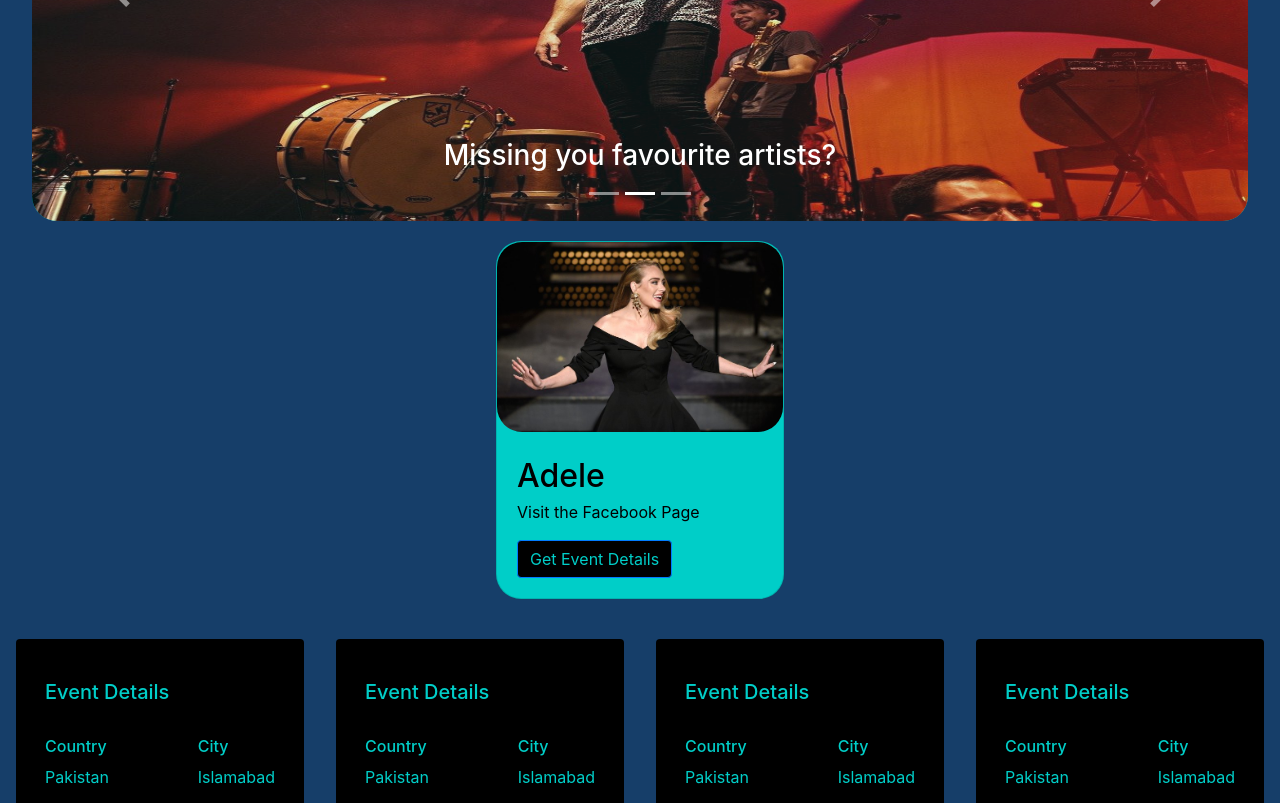
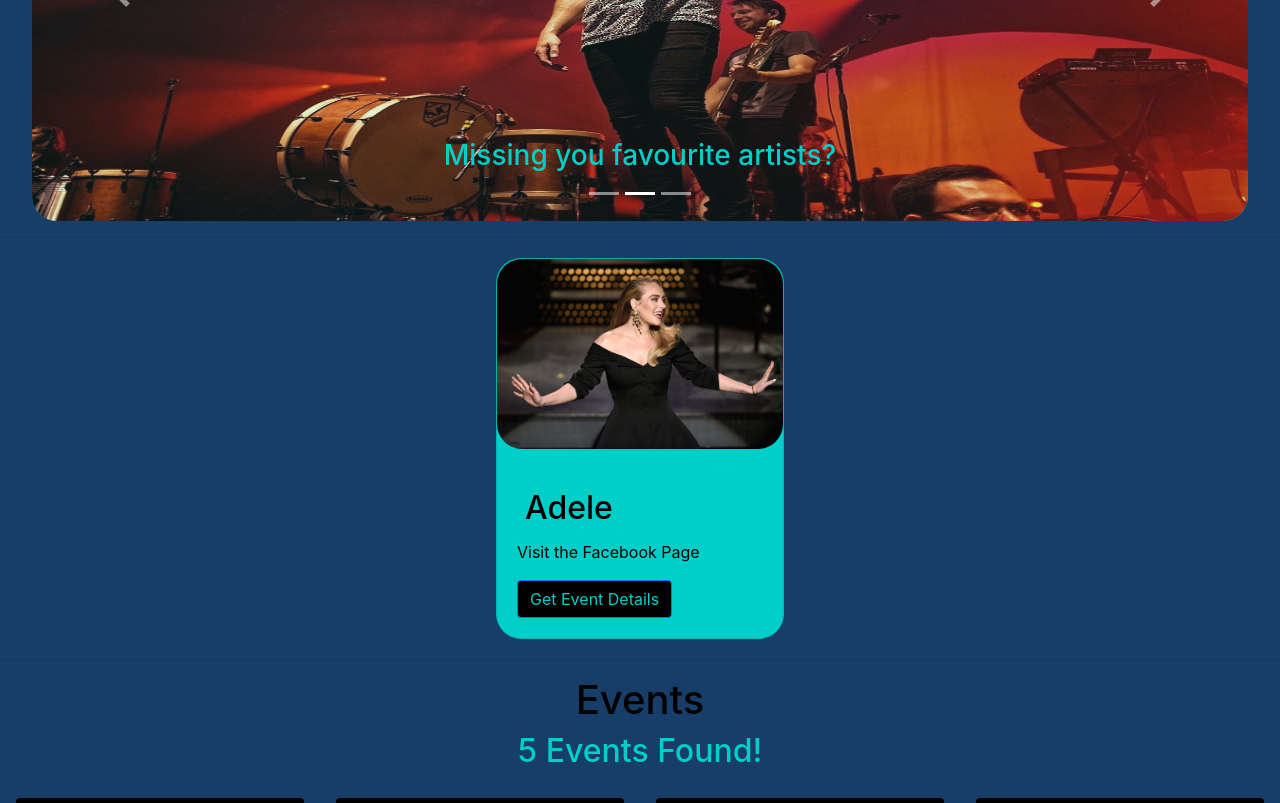
Before and after one commit to HafsaZubair17/event_searcher, a React (Create React App) app: page / in a window 1280 px wide. Shown: the part 300-1103 px from the top of the page. Built offline with nearby package versions, Linux system fonts and the light colour scheme.

Commit message:
Minor Changes in UI
Problems in UI fixed

```diff
--- a/src/App.js
+++ b/src/App.js
@@ -1,7 +1,7 @@
 import Header from "./Components/Views/Header";
 import Carousels from "./Components/Views/Carousel";
 import Artist from "./Components/Views/Artist";
-import EventDisplay from "./Components/Views/EventDisplay";
+import EventDisplay from "./Components/Views/Event/EventDisplay";
 
 function App() {
   return (
@@ -9,7 +9,9 @@
       <header>
         <Header/>
         <Carousels/>
+        <hr></hr>
         <Artist/>
+        <hr></hr>
         <EventDisplay/>
       </header>
     </div>
--- a/src/Components/Styles/Artist.scss
+++ b/src/Components/Styles/Artist.scss
@@ -20,7 +20,7 @@
 a, a:hover{
     color:$altcolor !important;
 }
-.title{
+.artist-title{
     color:$altcolor !important;
     font-size:2rem !important;
     font-weight: 500 !important;
@@ -33,12 +33,16 @@
     .artist,.card-artist{
         width:15rem;
         font-size: 10px;
+        border-radius:15px !important;
+    }
+    .card-img-top{
+        border-radius:15px !important;
     }
     .btn{
         font-size: 10px !important;
         margin-top:0.5px;
     }
-    .title{
+    .artist-title{
         font-size: 20px !important;
     }
 }
--- a/src/Components/Styles/Carousel.scss
+++ b/src/Components/Styles/Carousel.scss
@@ -18,3 +18,11 @@
     opacity: 0.9;
     border-radius: 25px;
 }
+h3{
+    color: $maincolor;
+}
+@media only screen and (max-width: 700px) {
+    h3{
+        font-size: 10px !important;
+    }
+}
--- a/src/Components/Styles/Event.scss
+++ b/src/Components/Styles/Event.scss
@@ -13,7 +13,7 @@
     margin-right:auto;
 }
 
-.card-title, h6, p{
+.event-title, h6, p{
     color:$maincolor !important;
 }
 .card-title{
--- a/src/Components/Styles/EventDisplay.scss
+++ b/src/Components/Styles/EventDisplay.scss
@@ -6,8 +6,23 @@
     flex-wrap: wrap;
     justify-content: space-around;
 }
+.heading{
+    color:$altcolor;
+    text-align: center;
+}
+.sub-heading{
+    color:$maincolor;
+    text-align: center;
+}
 @media only screen and (max-width: 700px) {
     .event-display{
     justify-content: center;
+    }
+    .heading{
+        font-size: 20px;
+    }
+    .sub-heading{
+        font-size: 16px;
+    }
+
 }
-    }
--- a/src/Components/Styles/Header.scss
+++ b/src/Components/Styles/Header.scss
@@ -17,8 +17,20 @@
     margin-left: auto;
     margin-right: auto;
 }
+.MuiButtonBase-root:hover{
+    background-color: $maincolor !important;
+}
 .twitter{
     margin-right:3rem !important;
     margin-left:auto;
     width:10vw;
 }
+@media only screen and (max-width: 700px) {
+    .search{
+        height:2rem !important;
+    }
+    .twitter{
+        height: 2rem !important;
+        width: 2rem !important;
+    }
+}
--- a/src/Components/Views/Artist.js
+++ b/src/Components/Views/Artist.js
@@ -10,10 +10,9 @@
         <Card className="card-artist">
         <Card.Img variant="top" src="/Artist.jpg" />
         <Card.Body>
-            <Card.Title class="title">Adele</Card.Title>
+            <Card.Title className="artist-title">Adele</Card.Title>
             <Card.Text>
-            <a href="facebook.com/adele" target="_blank" Style={{color:"black"}}
-            >Visit the Facebook Page</a>
+            <a href="facebook.com/adele" target="_blank">Visit the Facebook Page</a>
             </Card.Text>
             <Button>Get Event Details</Button>
         </Card.Body>
--- a/src/Components/Views/Event.js
+++ b/src/Components/Views/Event/Event.js
@@ -1,13 +1,13 @@
 import React from 'react';
 import Card from 'react-bootstrap/Card'
-import "../Styles/Event.scss";
+import "../../Styles/Event.scss";
 
 
 const Event=({Venue, Country, City, Date})=>{
     return(
             <Card className="event-card">
                     <Card.Body >
-                        <Card.Title>Event Details</Card.Title>
+                        <Card.Title className="event-title">Event Details</Card.Title>
                         <hr></hr>
                         <div className="geo">
                             <div className="country">
--- /dev/null
+++ b/src/Components/Views/Event/EventDisplay.js
@@ -0,0 +1,42 @@
+import React from 'react';
+import Event from './Event';
+import "../../Styles/EventDisplay.scss";
+
+
+const EventDisplay=({Venue, Country, City, Date})=>{
+    return(
+        <>
+            <h1 className="heading">Events</h1>
+            <h2 className="sub-heading">5 Events Found!</h2>
+            <div className="event-display">
+                <Event className="events"
+                    Country="Pakistan"
+                    City="Islamabad"
+                    Venue="Jinnah Park"
+                    Date="12-01-2021"/>
+                <Event className="events"
+                    Country="Pakistan"
+                    City="Islamabad"
+                    Venue="Jinnah Park"
+                    Date="12-01-2021"/>
+                <Event className="events"
+                    Country="Pakistan"
+                    City="Islamabad"
+                    Venue="Jinnah Park"
+                    Date="12-01-2021"/>
+                <Event className="events"
+                    Country="Pakistan"
+                    City="Islamabad"
+                    Venue="Jinnah Park"
+                    Date="12-01-2021"/>
+                <Event className="events"
+                    Country="Pakistan"
+                    City="Islamabad"
+                    Venue="Jinnah Park"
+                    Date="12-01-2021"/>
+            </div>
+    </>
+    );
+    }
+
+export default EventDisplay;
--- a/src/Components/Views/EventDisplay.js
+++ /dev/null
@@ -1,39 +0,0 @@
-import React from 'react';
-import Event from './Event';
-import "../Styles/EventDisplay.scss";
-
-
-const EventDisplay=({Venue, Country, City, Date})=>{
-    return(
-        <div className="event-display">
-            <Event className="events"
-            Country="Pakistan"
-            City="Islamabad"
-            Venue="Jinnah Park"
-            Date="12-01-2021"/>
-            <Event className="events"
-            Country="Pakistan"
-            City="Islamabad"
-            Venue="Jinnah Park"
-            Date="12-01-2021"/>
-            <Event className="events"
-            Country="Pakistan"
-            City="Islamabad"
-            Venue="Jinnah Park"
-            Date="12-01-2021"/>
-            <Event className="events"
-            Country="Pakistan"
-            City="Islamabad"
-            Venue="Jinnah Park"
-            Date="12-01-2021"/>
-            <Event className="events"
-            Country="Pakistan"
-            City="Islamabad"
-            Venue="Jinnah Park"
-            Date="12-01-2021"/>
-        </div>
-
-    );
-    }
-
-export default EventDisplay;
--- a/src/Components/Views/Header.js
+++ b/src/Components/Views/Header.js
@@ -11,7 +11,7 @@
                 <img className="logo" src="/logo.png" href="https://www.bandsintown.com/"/>
                 </a>
 
-                <SearchBar className="search" placeholder="Search your artist here!"/>
+                <SearchBar className="search" onRequestSearch={()=>console.log("Hello")} placeholder="Search your artist here!"/>
 
                 <SocialIcon className="twitter"
                             url="https://twitter.com/Bandsintown?ref_src=twsrc%5Egoogle%7Ctwcamp%5Eserp%7Ctwgr%5Eauthor"
```
